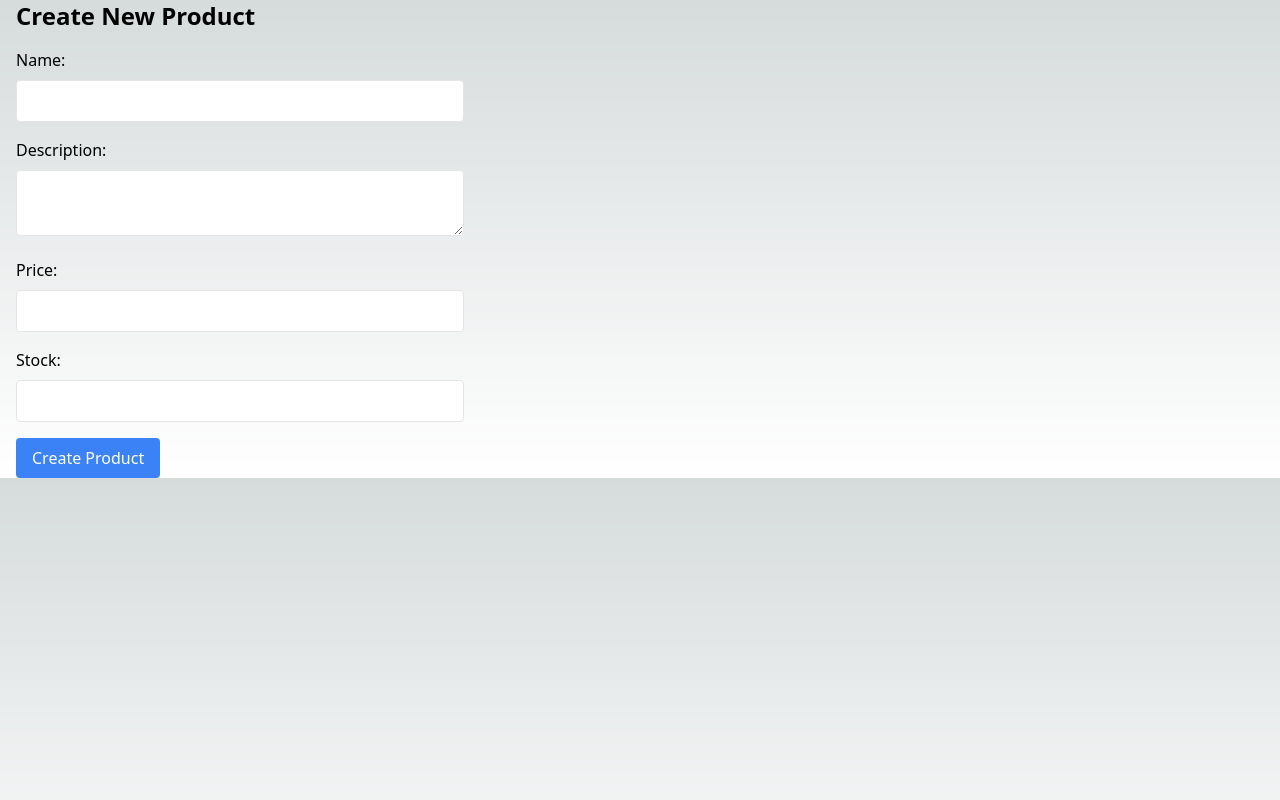
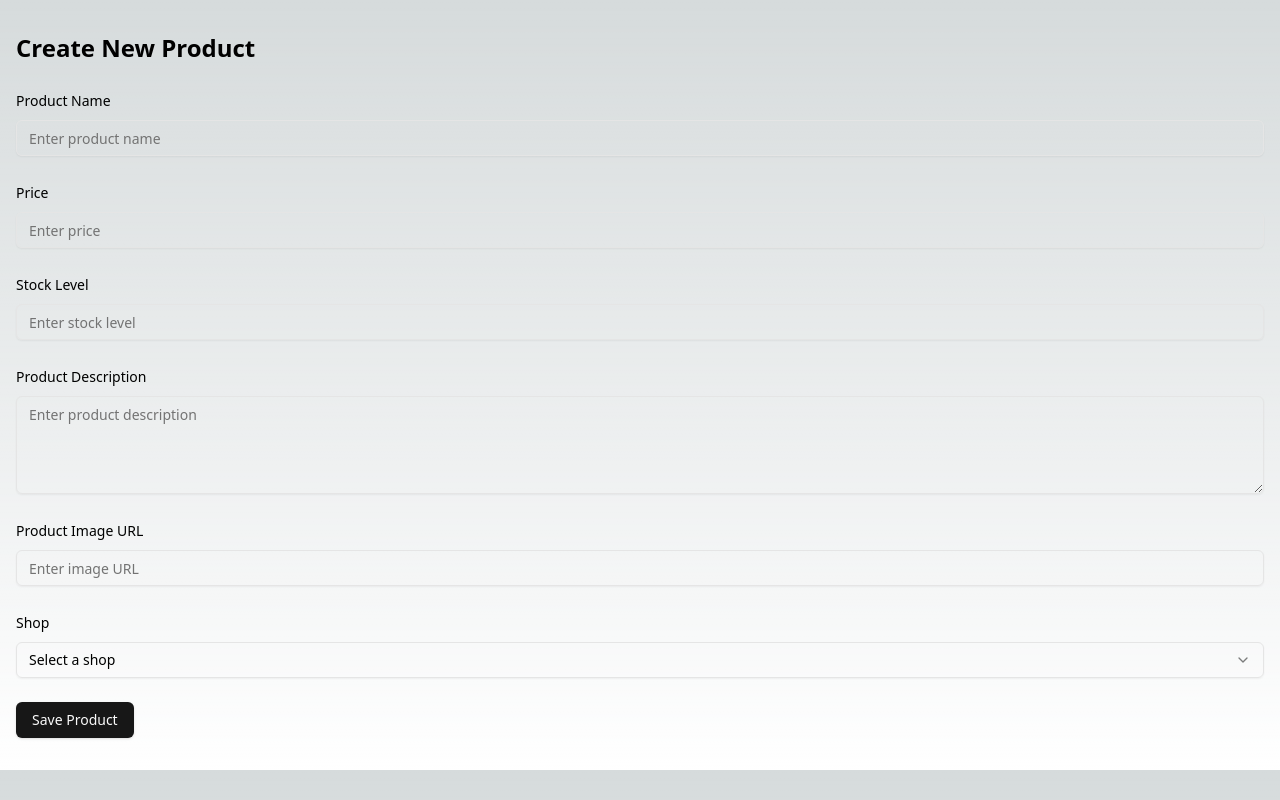
Before and after one commit to ojpierre/shopyangu, a Next.js app: page /products/new in a window 1280 px wide. Built offline with nearby package versions, Linux system fonts and the light colour scheme; data requests are answered from the project's data file.

Commit message:
updates to products edit and new
To include Productform component

```diff
--- /dev/null
+++ b/pages/products/[id]/edit.tsx
@@ -0,0 +1,24 @@
+import { useRouter } from "next/router";
+import { ProductForm } from "@/components/ProductForm";
+import { useProduct, updateProduct } from "@/lib/api";
+
+export default function EditProduct() {
+  const router = useRouter();
+  const { id } = router.query;
+  const { product, isLoading, isError } = useProduct(id as string);
+
+  const handleUpdateProduct = async (data: any) => {
+    await updateProduct(id as string, data);
+    router.push(`/shops/${product.shopId}`);
+  };
+
+  if (isLoading) return <div>Loading...</div>;
+  if (isError) return <div>Error loading product</div>;
+
+  return (
+    <div className="container mx-auto px-4 py-8">
+      <h1 className="text-2xl font-bold mb-6">Edit Product</h1>
+      <ProductForm initialData={product} onSubmit={handleUpdateProduct} />
+    </div>
+  );
+}
--- a/pages/products/new.tsx
+++ b/pages/products/new.tsx
@@ -1,94 +1,23 @@
-import { useState } from "react";
 import { useRouter } from "next/router";
-import { createProduct } from "../../lib/api";
+import { ProductForm } from "@/components/ProductForm";
+import { createProduct } from "@/lib/api";
 
 export default function NewProduct() {
   const router = useRouter();
-  const [name, setName] = useState("");
-  const [description, setDescription] = useState("");
-  const [price, setPrice] = useState("");
-  const [stock, setStock] = useState("");
+  const { shopId } = router.query;
 
-  const handleSubmit = async (e: React.FormEvent) => {
-    e.preventDefault();
-    try {
-      await createProduct({
-        name,
-        description,
-        price: parseFloat(price),
-        stock: parseInt(stock, 10),
-      });
-      router.push("/products");
-    } catch (error) {
-      console.error("Error creating product:", error);
-    }
+  const handleCreateProduct = async (data: any) => {
+    await createProduct(data);
+    router.push(shopId ? `/shops/${shopId}` : "/products");
   };
 
   return (
-    <div className="container mx-auto px-4">
-      <h1 className="text-2xl font-bold mb-4">Create New Product</h1>
-      <form onSubmit={handleSubmit} className="max-w-md">
-        <div className="mb-4">
-          <label htmlFor="name" className="block mb-2">
-            Name:
-          </label>
-          <input
-            type="text"
-            id="name"
-            value={name}
-            onChange={(e) => setName(e.target.value)}
-            required
-            className="w-full px-3 py-2 border rounded"
-          />
-        </div>
-        <div className="mb-4">
-          <label htmlFor="description" className="block mb-2">
-            Description:
-          </label>
-          <textarea
-            id="description"
-            value={description}
-            onChange={(e) => setDescription(e.target.value)}
-            required
-            className="w-full px-3 py-2 border rounded"
-          ></textarea>
-        </div>
-        <div className="mb-4">
-          <label htmlFor="price" className="block mb-2">
-            Price:
-          </label>
-          <input
-            type="number"
-            id="price"
-            value={price}
-            onChange={(e) => setPrice(e.target.value)}
-            required
-            step="0.01"
-            min="0"
-            className="w-full px-3 py-2 border rounded"
-          />
-        </div>
-        <div className="mb-4">
-          <label htmlFor="stock" className="block mb-2">
-            Stock:
-          </label>
-          <input
-            type="number"
-            id="stock"
-            value={stock}
-            onChange={(e) => setStock(e.target.value)}
-            required
-            min="0"
-            className="w-full px-3 py-2 border rounded"
-          />
-        </div>
-        <button
-          type="submit"
-          className="bg-blue-500 text-white px-4 py-2 rounded"
-        >
-          Create Product
-        </button>
-      </form>
+    <div className="container mx-auto px-4 py-8">
+      <h1 className="text-2xl font-bold mb-6">Create New Product</h1>
+      <ProductForm
+        onSubmit={handleCreateProduct}
+        initialData={{ shopId: shopId as string }}
+      />
     </div>
   );
 }
```
